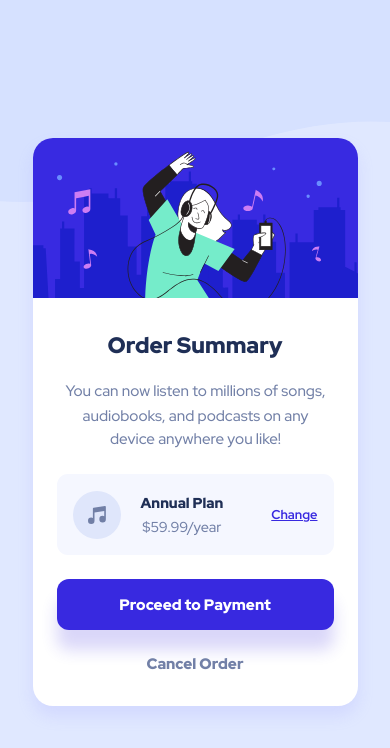
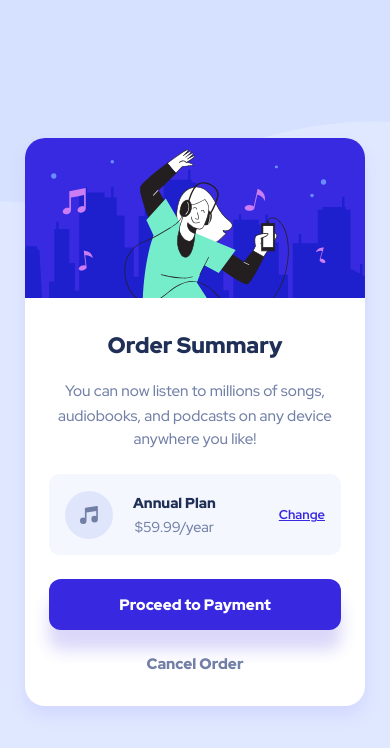
Before and after one commit to GracilianoOG/fementor-order-summary, a plain HTML site: page index.html in a window 390 px wide. Drawn offline with Linux system fonts and the light colour scheme.

Commit message:
Increase max-width on mobile

```diff
--- a/scss/main.scss
+++ b/scss/main.scss
@@ -20,7 +20,7 @@
   border-radius: 1.25rem;
   box-shadow: 0 0.6rem 1rem vars.$color-transparent-black;
   overflow: hidden;
-  max-width: 20.3125rem;
+  max-width: 25rem;
   text-align: center;
 
   &__hero {
```
Also changed, not shown: css/main.css.
